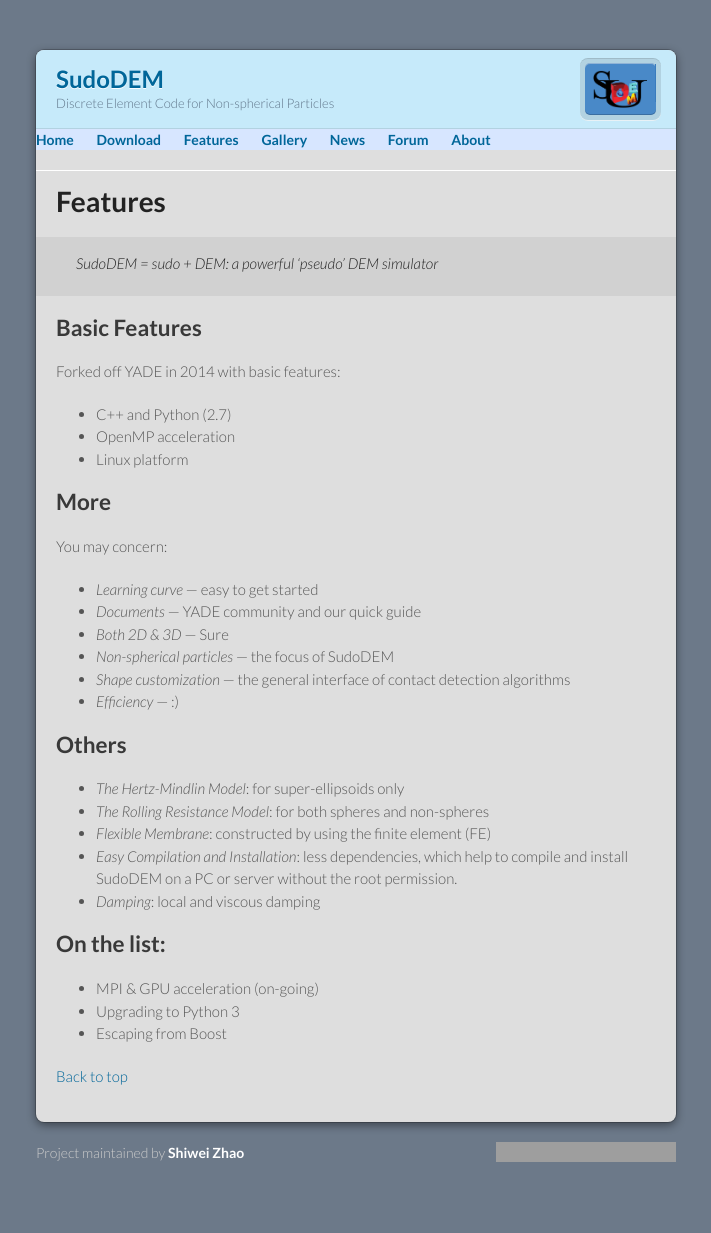
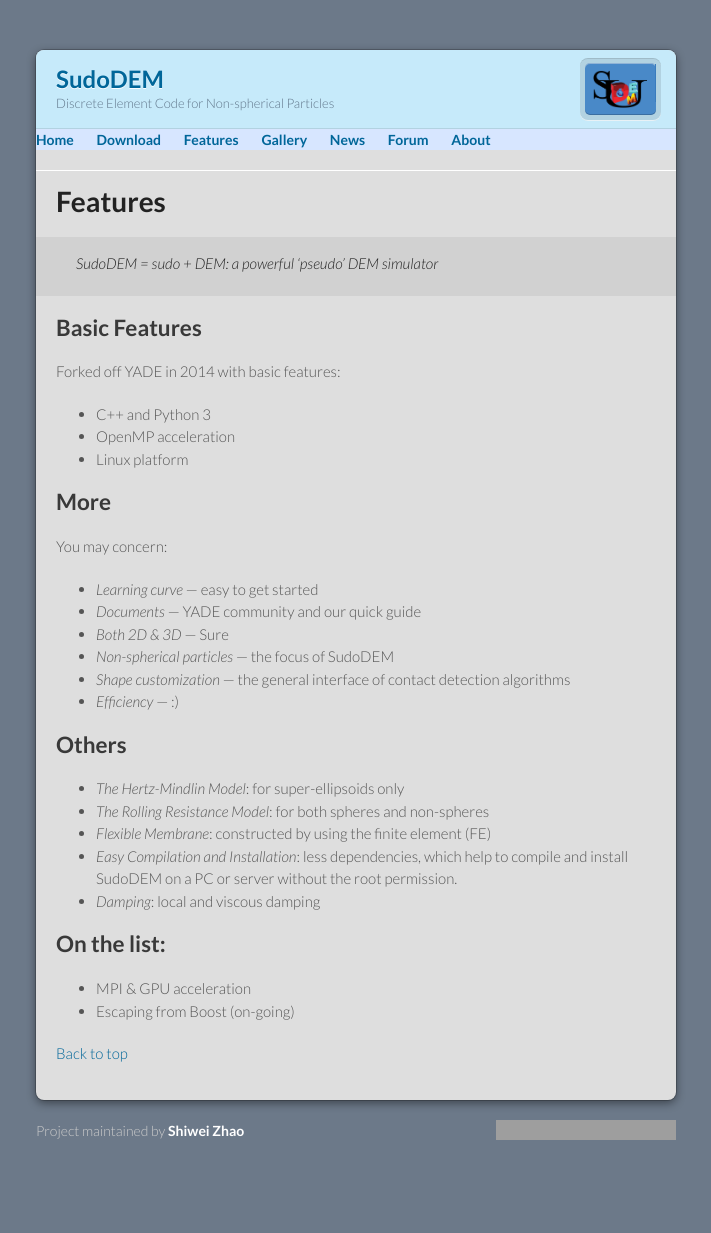
Before and after one commit to SudoDEM/sudodem.github.io, a Jekyll site: the page built from features.md, in a window 1280 px wide. Shown: the whole page, without its empty margins (284-995 px from the left). Built offline with Jekyll 4.4.1, drawn with Linux system fonts in a browser that asks for light colours; our own code applies the rules of GitHub Pages for plain Markdown files; after the commit the page ends 1211 px from its top, so only the background shows below that; grey boxes are pictures that could not be loaded.

Commit message:
Update features.md
upgraded to Python 3 and Qt5

```diff
--- a/features.md
+++ b/features.md
@@ -7,7 +7,7 @@ layout: default
 
 ## Basic Features
 Forked off YADE in 2014 with basic features:
-- C++ and Python (2.7)
+- C++ and Python 3
 - OpenMP acceleration
 - Linux platform
 
@@ -28,8 +28,7 @@ You may concern:
 - _Damping_: local and viscous damping
 
 ## On the list:
-- MPI & GPU acceleration (on-going)
-- Upgrading to Python 3
-- Escaping from Boost
+- MPI & GPU acceleration
+- Escaping from Boost (on-going)
 
 [Back to top](#top)
```
